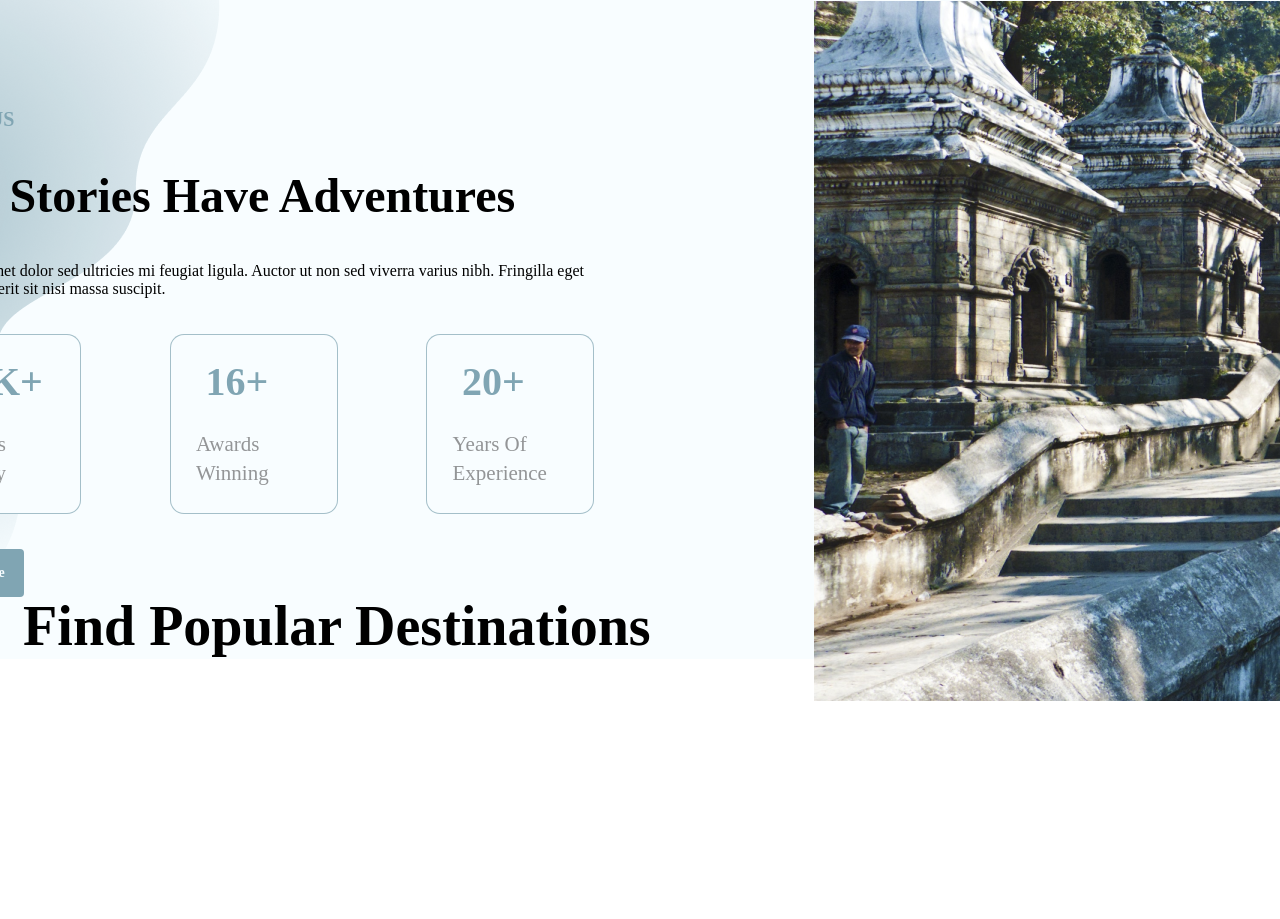
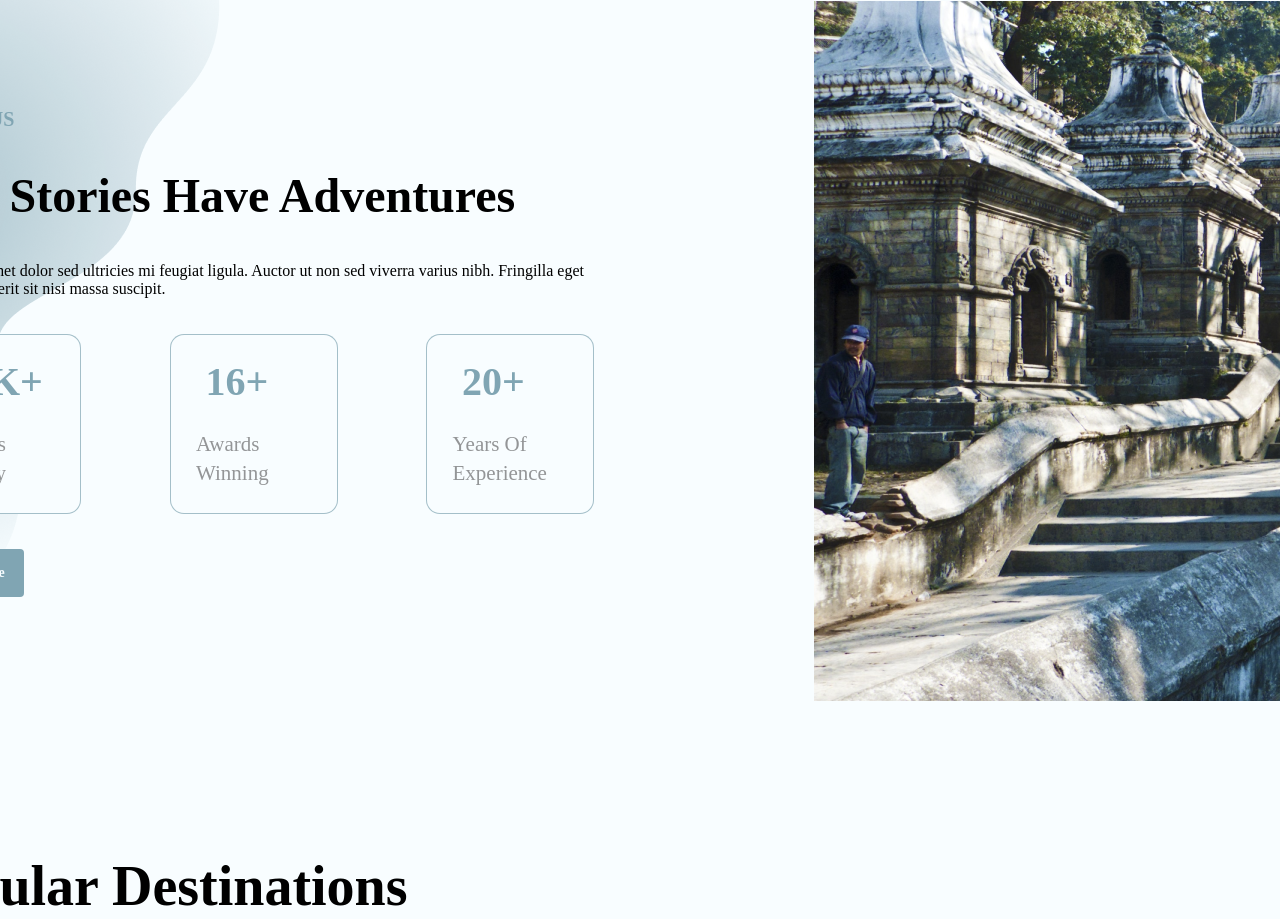
Before and after one commit to senr0w/Treval-Company, a plain HTML site: page index.html in a window 1280 px wide. Shown: the part 1724-2643 px from the top of the page. Before the commit the page ends 2429 px from the top, so only its background shows below. Drawn offline with Linux system fonts and the light colour scheme.

Commit message:
https://github.com/senr0w/Travel-Company-Website.git

```diff
--- a/scss/main.scss
+++ b/scss/main.scss
@@ -318,7 +318,9 @@
 }
 .FindArrow{
     display: flex;
-    justify-content: space-around;
+    justify-content: space-between;
+    margin-top: 260px;
+    width: 1544px;
 }
 .Find{
 
```
Also changed, not shown: css/main.css.
